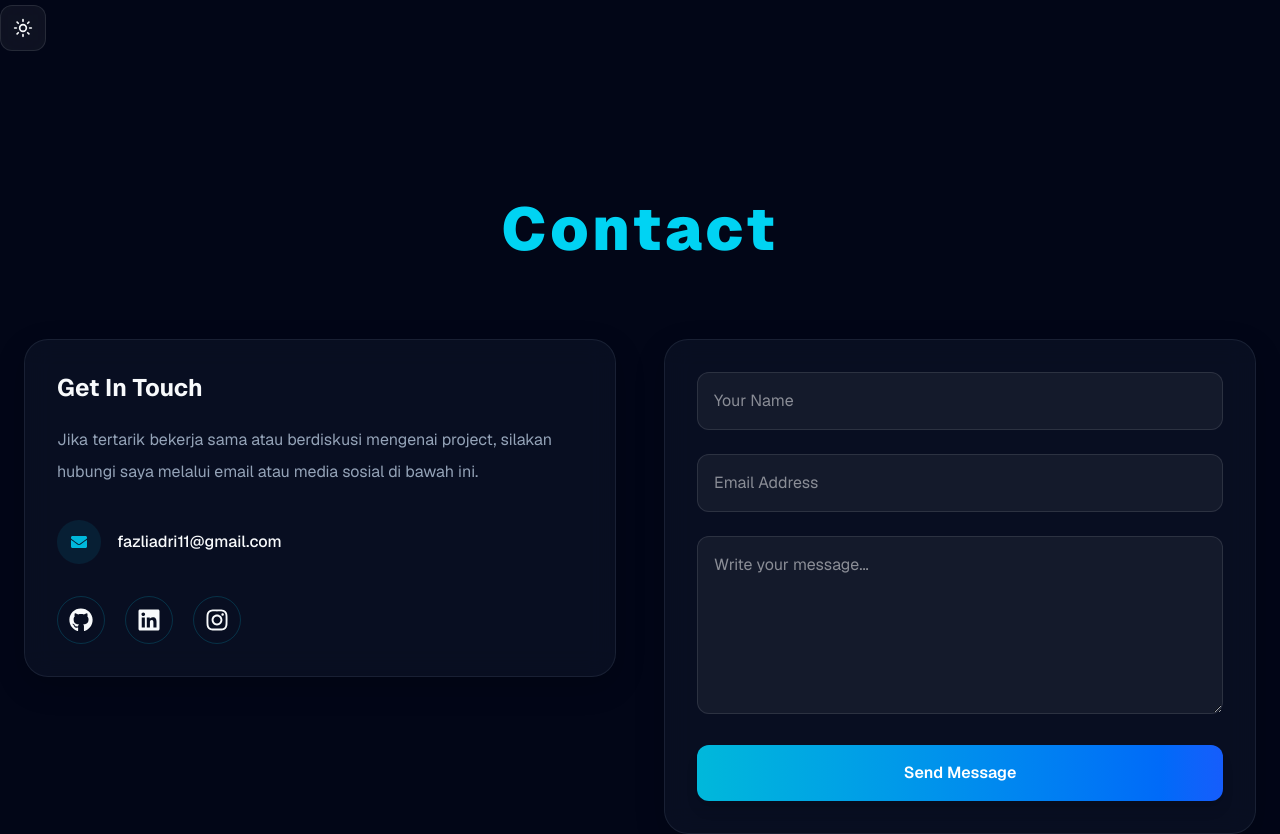
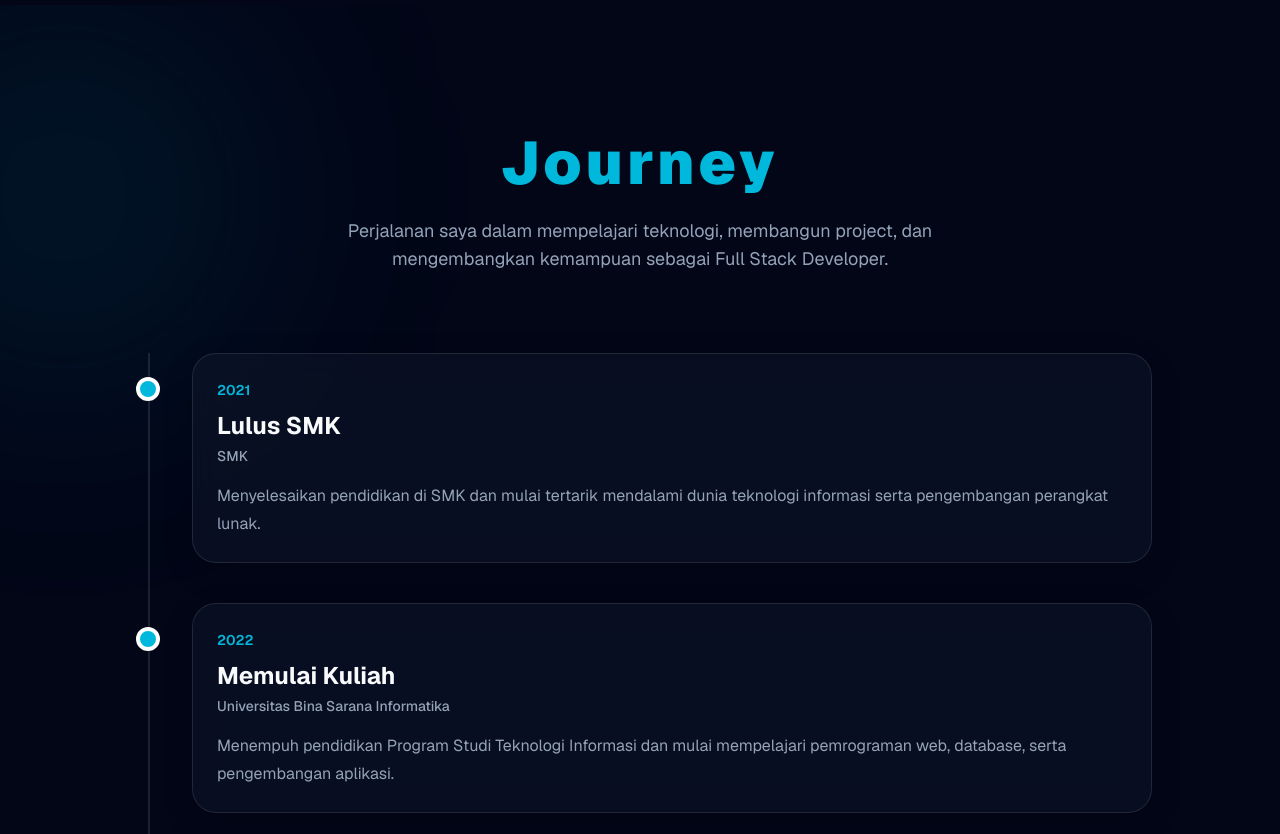
Before and after one commit to Axse15/portfolio-nextjs, a Next.js app: page / in a window 1280 px wide. Shown: the part 6520-7354 px from the top of the page. Built offline with nearby package versions, Linux system fonts and the light colour scheme.

Commit message:
Fix ThemeToggle

```diff
--- a/components/About.tsx
+++ b/components/About.tsx
@@ -79,7 +79,7 @@ export default function About() {
             transition={{ duration: 0.8 }}
           >
             <h3 className="text-theme text-4xl font-black">
-              Hi, I'm{" "}
+              Hi, I&apos;m{" "}
               <span className="bg-gradient-to-r from-cyan-300 via-blue-400 to-indigo-500 bg-clip-text text-transparent">
                 {profile.name}
               </span>
--- a/components/Hero.tsx
+++ b/components/Hero.tsx
@@ -47,7 +47,7 @@ export default function Hero() {
           </motion.div>
 
           <h2 className="text-theme-muted mt-8 text-2xl font-light">
-            Hello, I'm
+            Hello, I&apos;m
           </h2>
 
           <motion.h1
--- a/components/Timeline.tsx
+++ b/components/Timeline.tsx
@@ -1,26 +1,108 @@
 "use client";
 
-import { Moon, Sun } from "lucide-react";
-import { useTheme } from "next-themes";
-import { useEffect, useState } from "react";
+import { motion } from "framer-motion";
 
-export default function ThemeToggle() {
-  const { theme, setTheme } = useTheme();
+const timeline = [
+  {
+    year: "2021",
+    title: "Lulus SMK",
+    company: "SMK",
+    description:
+      "Menyelesaikan pendidikan di SMK dan mulai tertarik mendalami dunia teknologi informasi serta pengembangan perangkat lunak.",
+  },
+  {
+    year: "2022",
+    title: "Memulai Kuliah",
+    company: "Universitas Bina Sarana Informatika",
+    description:
+      "Menempuh pendidikan Program Studi Teknologi Informasi dan mulai mempelajari pemrograman web, database, serta pengembangan aplikasi.",
+  },
+  {
+    year: "2024",
+    title: "Membangun Berbagai Project",
+    company: "Personal Project",
+    description:
+      "Mengembangkan berbagai aplikasi menggunakan Laravel, Next.js, Flutter, MySQL, dan teknologi modern lainnya untuk meningkatkan kemampuan Full Stack Development.",
+  },
+  {
+    year: "2025",
+    title: "Fokus Full Stack Developer",
+    company: "Portfolio & Freelance",
+    description:
+      "Menyelesaikan berbagai project portfolio, memperdalam backend dan frontend, serta membangun aplikasi yang scalable dan modern.",
+  },
+];
 
-  const [mounted, setMounted] = useState(false);
+export default function Timeline() {
+  return (
+    <section id="journey" className="relative overflow-hidden px-6 py-32">
+      {/* Background */}
+      <div className="absolute -left-32 top-0 h-96 w-96 rounded-full bg-cyan-500/10 blur-[120px]" />
+      <div className="absolute -right-32 bottom-0 h-96 w-96 rounded-full bg-blue-500/10 blur-[120px]" />
 
-  useEffect(() => {
-    setMounted(true);
-  }, []);
+      <div className="mx-auto max-w-5xl">
+        {/* Heading */}
+        <motion.div
+          initial={{ opacity: 0, y: 30 }}
+          whileInView={{ opacity: 1, y: 0 }}
+          viewport={{ once: true }}
+          transition={{ duration: 0.6 }}
+          className="text-center"
+        >
+          <p className="text-5xl font-black tracking-[4px] text-cyan-500 dark:text-cyan-300 lg:text-6xl">
+            Journey
+          </p>
 
-  if (!mounted) return null;
+          <p className="text-theme-muted mx-auto mt-6 max-w-2xl text-lg">
+            Perjalanan saya dalam mempelajari teknologi, membangun project, dan
+            mengembangkan kemampuan sebagai Full Stack Developer.
+          </p>
+        </motion.div>
 
-  return (
-    <button
-      onClick={() => setTheme(theme === "dark" ? "light" : "dark")}
-      className="rounded-xl border border-white/10 bg-white/5 p-3 backdrop-blur-xl transition hover:border-cyan-400"
-    >
-      {theme === "dark" ? <Sun size={20} /> : <Moon size={20} />}
-    </button>
+        {/* Timeline */}
+        <div className="relative mt-20">
+          {/* Line */}
+          <div className="border-theme absolute left-5 top-0 h-full border-l-2" />
+
+          <div className="space-y-10">
+            {timeline.map((item, index) => (
+              <motion.div
+                key={item.year}
+                initial={{ opacity: 0, x: -40 }}
+                whileInView={{ opacity: 1, x: 0 }}
+                viewport={{ once: true }}
+                transition={{
+                  delay: index * 0.15,
+                  duration: 0.5,
+                }}
+                className="relative pl-16"
+              >
+                {/* Dot */}
+                <div className="absolute left-2 top-6 h-6 w-6 rounded-full border-4 border-white bg-cyan-500 dark:border-slate-900" />
+
+                {/* Card */}
+                <div className="glass card-theme border-theme rounded-3xl border p-6">
+                  <span className="text-sm font-semibold text-cyan-500 dark:text-cyan-300">
+                    {item.year}
+                  </span>
+
+                  <h3 className="text-theme mt-2 text-2xl font-bold">
+                    {item.title}
+                  </h3>
+
+                  <p className="text-theme-muted mt-1 text-sm font-medium">
+                    {item.company}
+                  </p>
+
+                  <p className="text-theme-muted mt-4 leading-7">
+                    {item.description}
+                  </p>
+                </div>
+              </motion.div>
+            ))}
+          </div>
+        </div>
+      </div>
+    </section>
   );
 }
```
